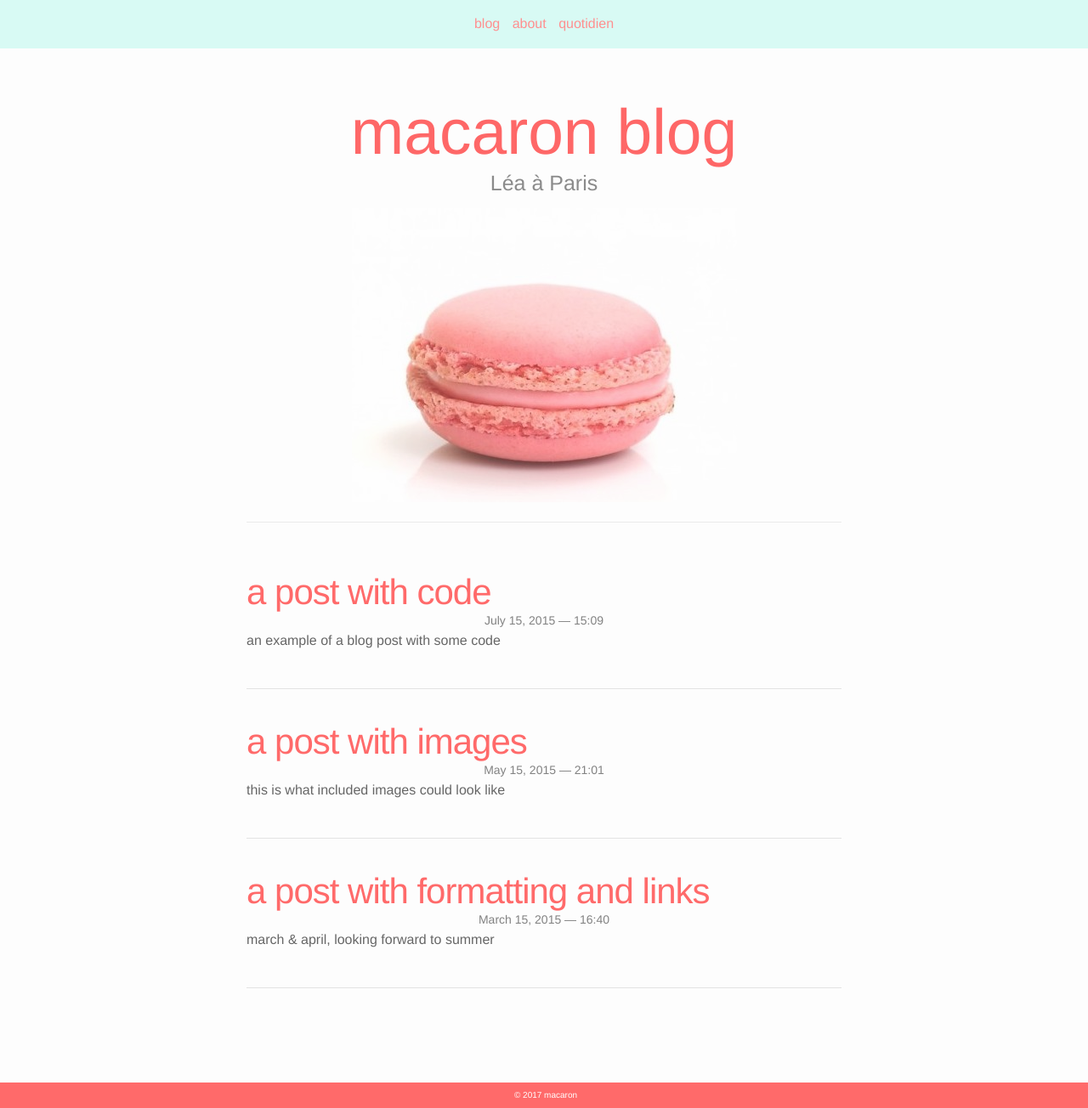
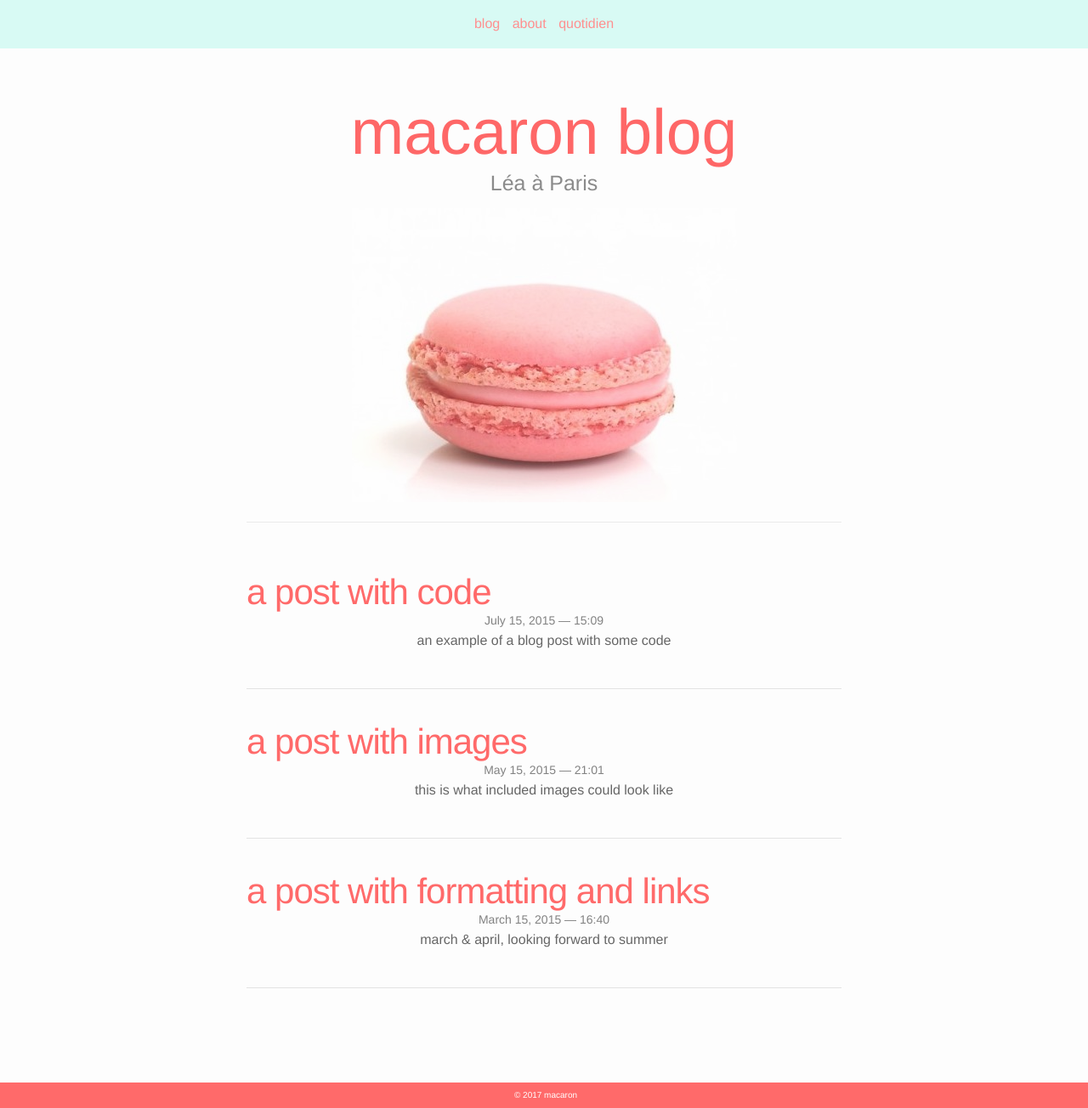
Before and after one commit to earlgreymacaron/earlgreymacaron-oldsitedraft, a Jekyll site: the page built from index.html, in a window 1280 px wide and 1304 px high. Shown: the whole window at 85% size. Built offline with Jekyll 4.4.1, drawn with Linux system fonts in a browser that asks for light colours; nearby versions of some CDN libraries; the list of posts is cut into pages by our own code.

Commit message:
Update _base.scss

```diff
--- a/_sass/_base.scss
+++ b/_sass/_base.scss
@@ -8,7 +8,9 @@ dl, dd, ol, ul, figure {
     padding: 0;
 }
 
-
+p {
+    text-align:center;
+}
 
 /** Variables **********************************************/
 $base-font-family:              monaco, Consolas, Lucida Console, monospace;
@@ -124,6 +126,7 @@ h1, h2, h3, h4, h5, h6 {
  */
 a {
     color: $theme-color;
+    text-align:center;
     text-decoration: none;
     /*
     &:visited {
```
